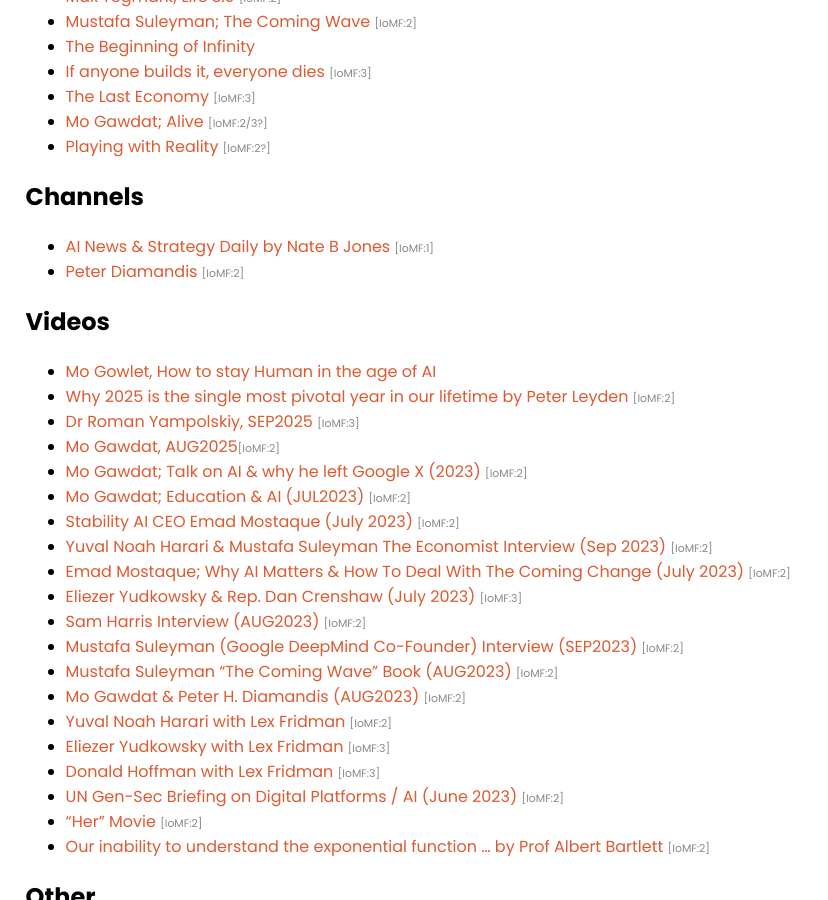
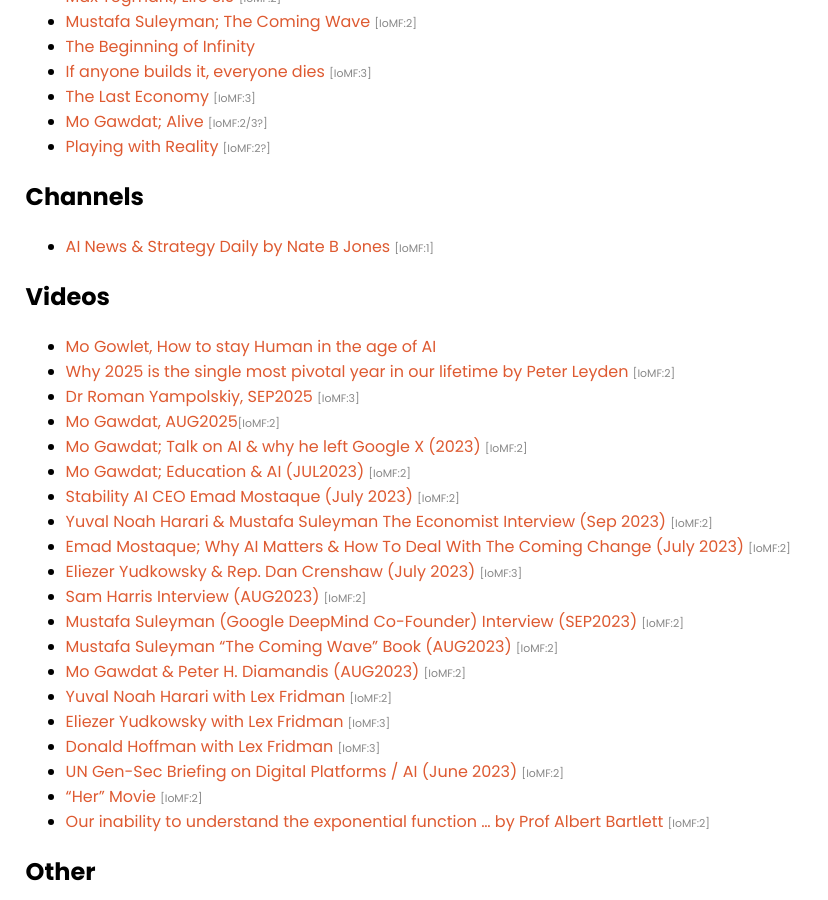
Before and after one commit to selfdriven-foundation/selfdriven-ai, a Jekyll site: the page built from docs/pages/research.md, in a window 1280 px wide and 900 px high, scrolled down 625 px. Shown: the whole window, without its empty margins (0-828 px from the left). Built offline with Jekyll 4.4.1, drawn with Linux system fonts in a browser that asks for light colours.

Commit message:
Update research.md

```diff
--- a/docs/pages/research.md
+++ b/docs/pages/research.md
@@ -33,7 +33,6 @@
 
 ## Channels
 - [AI News & Strategy Daily by Nate B Jones](https://www.youtube.com/@NateBJones) <span style="color:#888888;font-size:0.68rem;">[IoMF:1]</span>
-- [Peter Diamandis](https://www.youtube.com/@peterdiamandis) <span style="color:#888888;font-size:0.68rem;">[IoMF:2]</span>
 
 ## Videos
 - [Mo Gowlet, How to stay Human in the age of AI](https://youtu.be/gcAUc0EzzTY)
```
